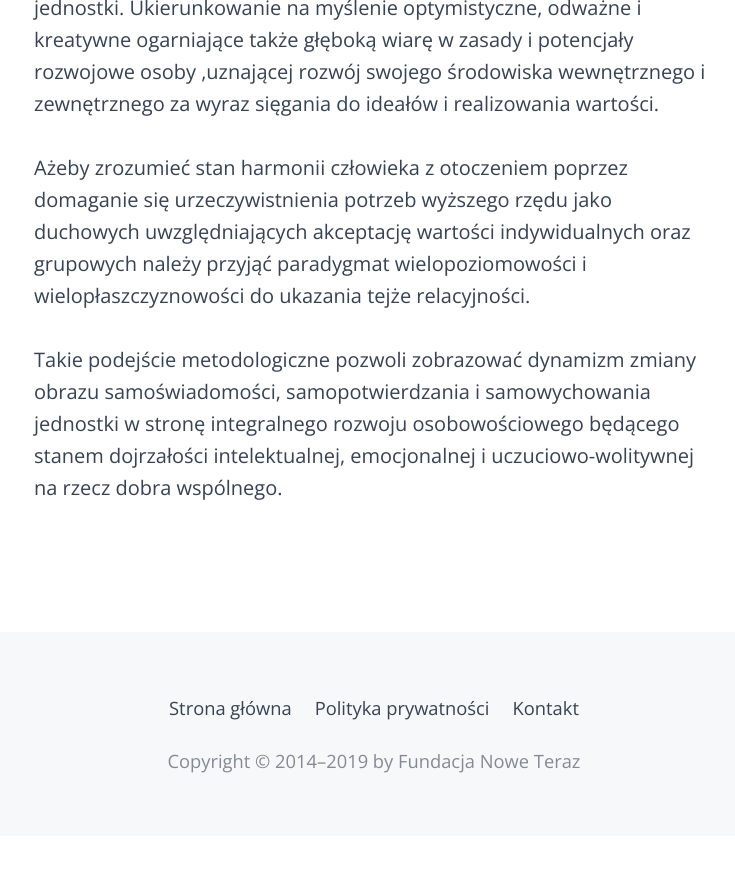
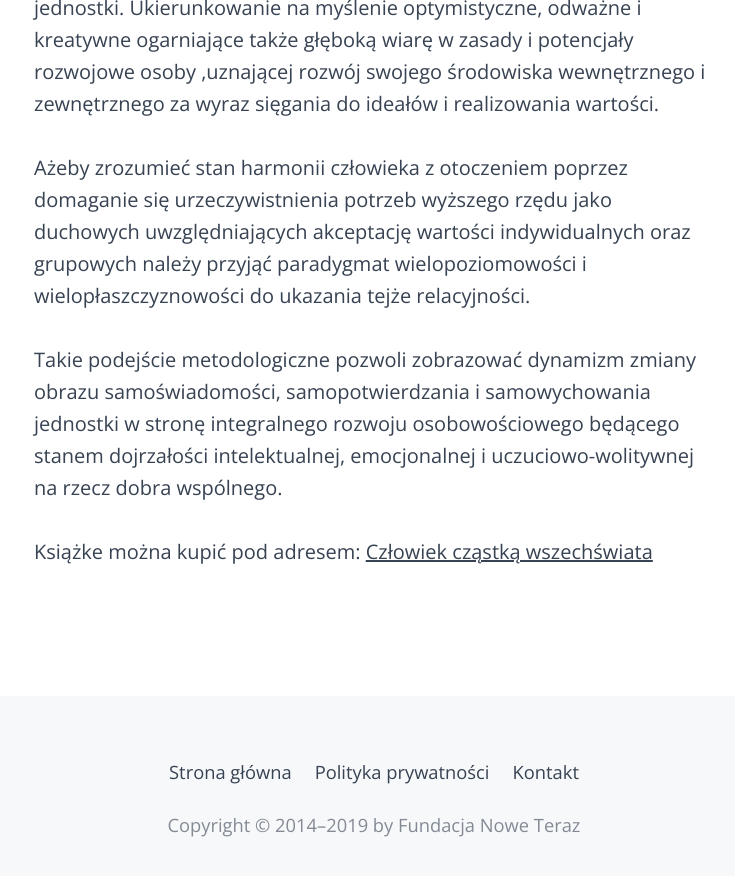
Before and after one commit to noweteraz/nowe-teraz-pl, a Jekyll site: the page built from _posts/2019-10-12-czlowiek-czastka-wszechswiata.md, in a window 1280 px wide and 900 px high, scrolled down 1418 px. Shown: the top 876 px of the window, without its empty margins (266-1001 px from the left). Built offline with Jekyll 4.4.1, drawn with Linux system fonts in a browser that asks for light colours; before the commit the page ends 2254 px from its top, so only the background shows below that.

Commit message:
Update 2019-10-12-czlowiek-czastka-wszechswiata.md

```diff
--- a/_posts/2019-10-12-czlowiek-czastka-wszechswiata.md
+++ b/_posts/2019-10-12-czlowiek-czastka-wszechswiata.md
@@ -24,3 +24,5 @@ Spoiwem, tworzywem łączącym te dwie materie przedmiotu poznania jest sfera ra
 Ażeby zrozumieć stan harmonii człowieka z otoczeniem poprzez domaganie się urzeczywistnienia potrzeb wyższego rzędu jako duchowych uwzględniających akceptację wartości indywidualnych oraz grupowych należy przyjąć paradygmat wielopoziomowości i wielopłaszczyznowości do ukazania tejże relacyjności.
 
 Takie podejście metodologiczne pozwoli zobrazować dynamizm zmiany obrazu samoświadomości, samopotwierdzania i samowychowania jednostki w stronę integralnego rozwoju osobowościowego będącego stanem dojrzałości intelektualnej, emocjonalnej i uczuciowo-wolitywnej na rzecz dobra wspólnego.
+
+Książke można kupić pod adresem: [Człowiek cząstką wszechświata](https://ksiegarnia.difin.pl/czlowiek-czastka-wszechswiata)
```
